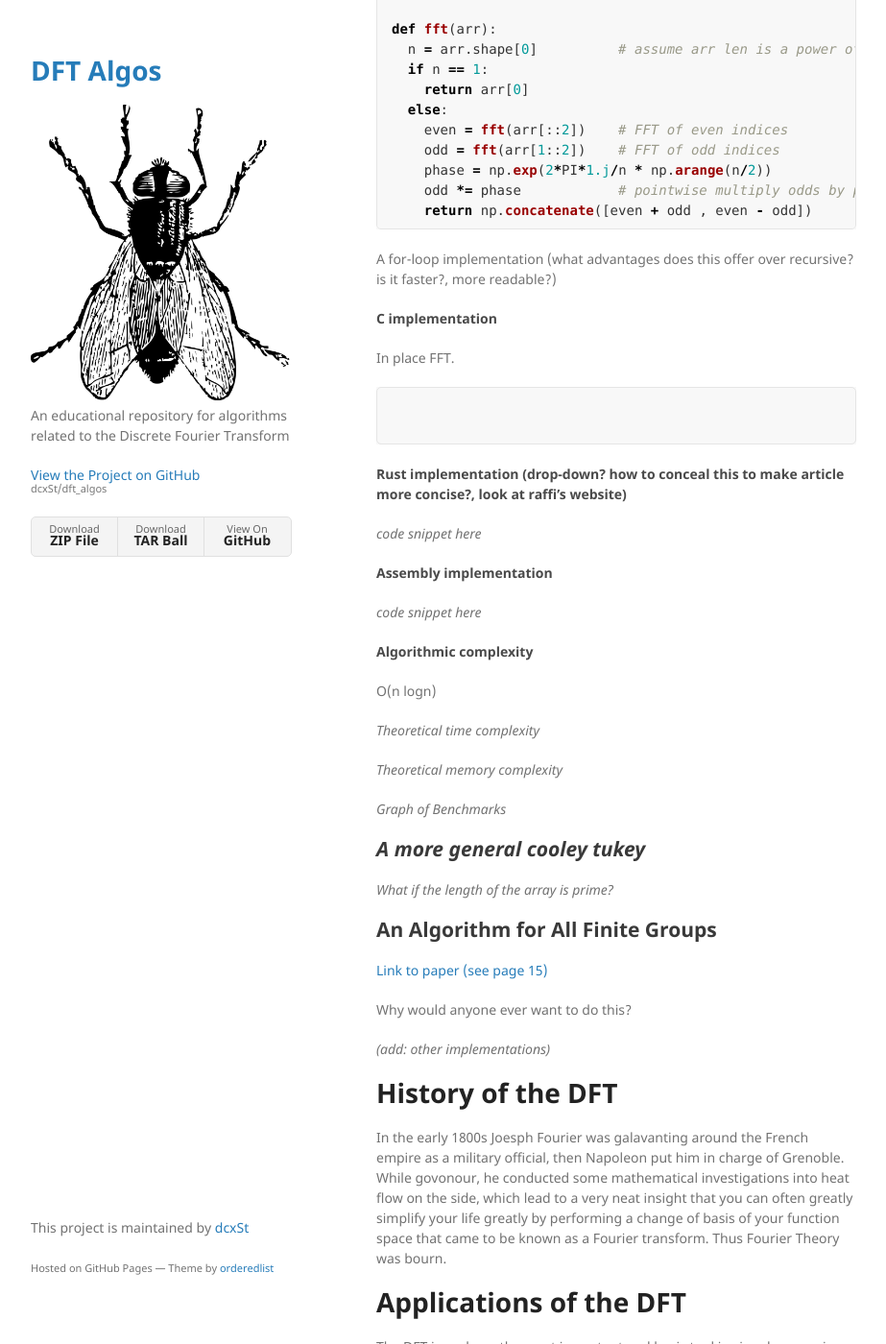
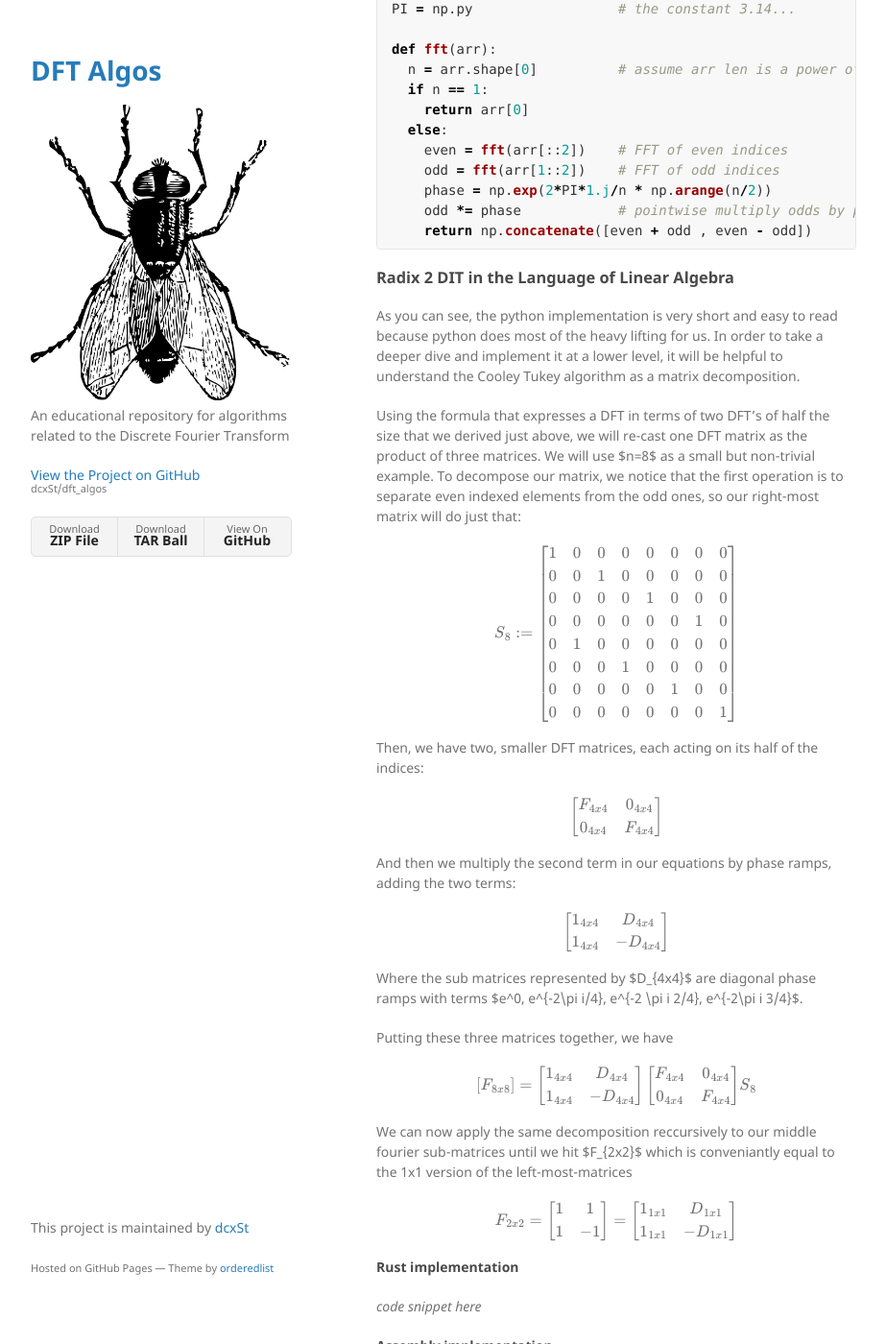
Before and after one commit to dcxSt/dft_algos, a Jekyll site: the page built from index.md, in a window 1280 px wide and 1400 px high, scrolled down 3275 px. Shown: the whole window at 96% size, without its empty margins (178-1101 px from the left). Built offline with Jekyll 4.4.1, drawn with Linux system fonts in a browser that asks for light colours; formulas are drawn with MathJax 3; our own code applies the rules of GitHub Pages for plain Markdown files; some of the changed text lies outside the part shown.

Commit message:
update index

````diff
--- a/index.md
+++ b/index.md
@@ -5,11 +5,11 @@ layout: default
 # Fourier Transforms (FT)
 Broadly, the fourier transform is a way of transforming some vectors or functions into other vectors or functions. The fourier transform has a broad range of applications and is central in many mathematical fields, so depending on who you ask, the fourier transform is likely to mean different things.
 
-If you ask a **mathematician** what a fourier transform is they are likely to reply with some gibberish like *"the fourier transform is a **linear operator** that acts on **Hilbert spaces** and **groups** that satisfies a variety of nice properties (such as invertibility) under various conditions."*
+If you ask a **mathematician** what a fourier transform is they are likely to reply with some gibberish that sounds like *"the fourier transform is a **linear operator** that acts on **Hilbert spaces** and **groups** that satisfies a variety of nice properties (such as invertibility) under various conditions."*
 
-A **physicist** will say *"the fourier transfrom lies at the **core of many fundamental fields** in physics such as quantum mechanics and fluid dynamics. What's more, the fourier transform is a essential to the math behind statistical mechanics, which is the most important and fundamental field in all of physics."*
+A **physicist** will say *"the fourier transfrom lies at the **core of many fundamental fields** in physics such as quantum mechanics and fluid dynamics. What's more, the fourier transform is a essential to the math behind statistical mechanics, and its use is ubiquitous in computational modelling of physical systems."*
 
-A **signal processing engineer**, i.e. an engineer in any of these fields: music; computer vision; stock market prediction; some medical fields such as EEG/EMG/ECG analysis; power grid/energy distribution; and more—will tell you that *the discrete fourier transform is **the most fundamental tool** used in digital sigial processing.*
+A **signal processing engineer**, i.e. an engineer in any of these fields: music; computer vision; stock market prediction; some medical fields such as EEG/EMG/ECG analysis; power grid/energy distribution; and more—will tell you that *the discrete fourier transform is one of **the most fundamental tools** used in digital sigial processing.*
 
 In this repository we explore some algorithms for computing the discrete fourier transform of vectors.
 
@@ -121,19 +121,77 @@ def fft(arr):
     return np.concatenate([even + odd , even - odd])
 ```
 
-A for-loop implementation
-(what advantages does this offer over recursive? is it faster?, more readable?)
+### Radix 2 DIT in the Language of Linear Algebra
 
-#### C implementation
+As you can see, the python implementation is very short and easy to read because python does most of the heavy lifting for us. In order to take a deeper dive and implement it at a lower level, it will be helpful to understand the Cooley Tukey algorithm as a matrix decomposition.
 
-In place FFT.
+Using the formula that expresses a DFT in terms of two DFT's of half the size that we derived just above, we will re-cast one DFT matrix as the product of three matrices. We will use $n=8$ as a small but non-trivial example. To decompose our matrix, we notice that the first operation is to separate even indexed elements from the odd ones, so our right-most matrix will do just that:
 
-```c
+$$
+S_8 :=
+\begin{bmatrix}
+  1 & 0 & 0 & 0 & 0 & 0 & 0 & 0 \\
+  0 & 0 & 1 & 0 & 0 & 0 & 0 & 0 \\
+  0 & 0 & 0 & 0 & 1 & 0 & 0 & 0 \\
+  0 & 0 & 0 & 0 & 0 & 0 & 1 & 0 \\
+  0 & 1 & 0 & 0 & 0 & 0 & 0 & 0 \\
+  0 & 0 & 0 & 1 & 0 & 0 & 0 & 0 \\
+  0 & 0 & 0 & 0 & 0 & 1 & 0 & 0 \\
+  0 & 0 & 0 & 0 & 0 & 0 & 0 & 1
+\end{bmatrix}
+$$
+
+Then, we have two, smaller DFT matrices, each acting on its half of the indices:
+
+$$
+\begin{bmatrix}
+  F_{4x4} & 0_{4x4} \\
+  0_{4x4} & F_{4x4}
+\end{bmatrix}
+$$
+
+And then we multiply the second term in our equations by phase ramps, adding the two terms:
+
+$$
+\begin{bmatrix}
+  1_{4x4} & D_{4x4} \\
+  1_{4x4} & -D_{4x4}
+\end{bmatrix}
+$$
+
+Where the sub matrices represented by $D_{4x4}$ are diagonal phase ramps with terms $e^0, e^{-2\pi i/4}, e^{-2 \pi i 2/4}, e^{-2\pi i 3/4}$.
+
+Putting these three matrices together, we have
+
+$$
+\begin{bmatrix}
+  F_{8x8}
+\end{bmatrix}
+=
+\begin{bmatrix}
+  1_{4x4} & D_{4x4} \\
+  1_{4x4} & -D_{4x4}
+\end{bmatrix}
+\begin{bmatrix}
+  F_{4x4} & 0_{4x4} \\
+  0_{4x4} & F_{4x4}
+\end{bmatrix}
+S_8
+$$
+
+We can now apply the same decomposition reccursively to our middle fourier sub-matrices until we hit $F_{2x2}$ which is conveniantly equal to the 1x1 version of the left-most-matrices
+
+$$
+F_{2x2}
+= \begin{bmatrix} 1 & 1 \\ 1 & -1\end{bmatrix}
+= \begin{bmatrix} 1_{1x1} & D_{1x1} \\ 1_{1x1} & -D_{1x1}\end{bmatrix}
+$$
 
 
-```
 
-#### Rust implementation (drop-down? how to conceal this to make article more concise?, look at raffi's website)
+
+
+#### Rust implementation
 
 *code snippet here*
 
````
